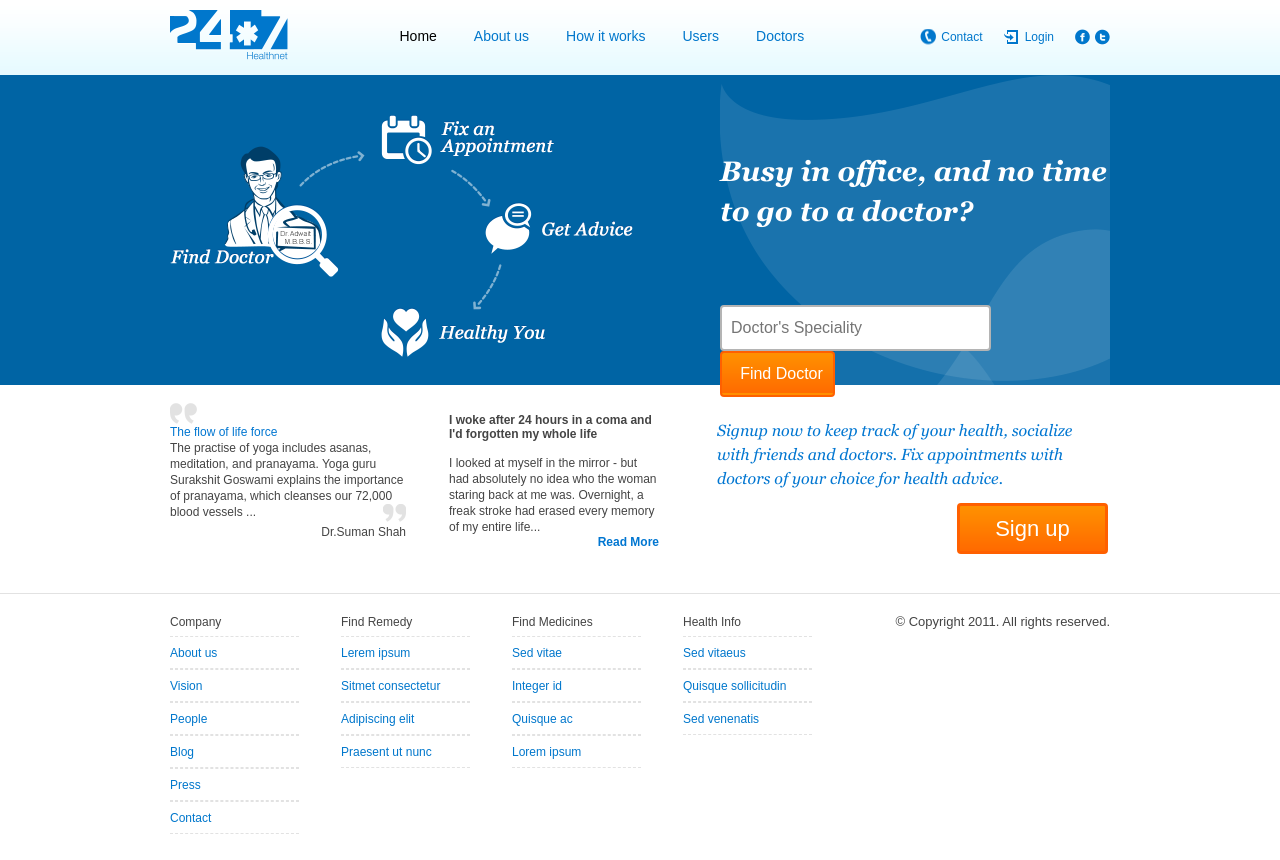
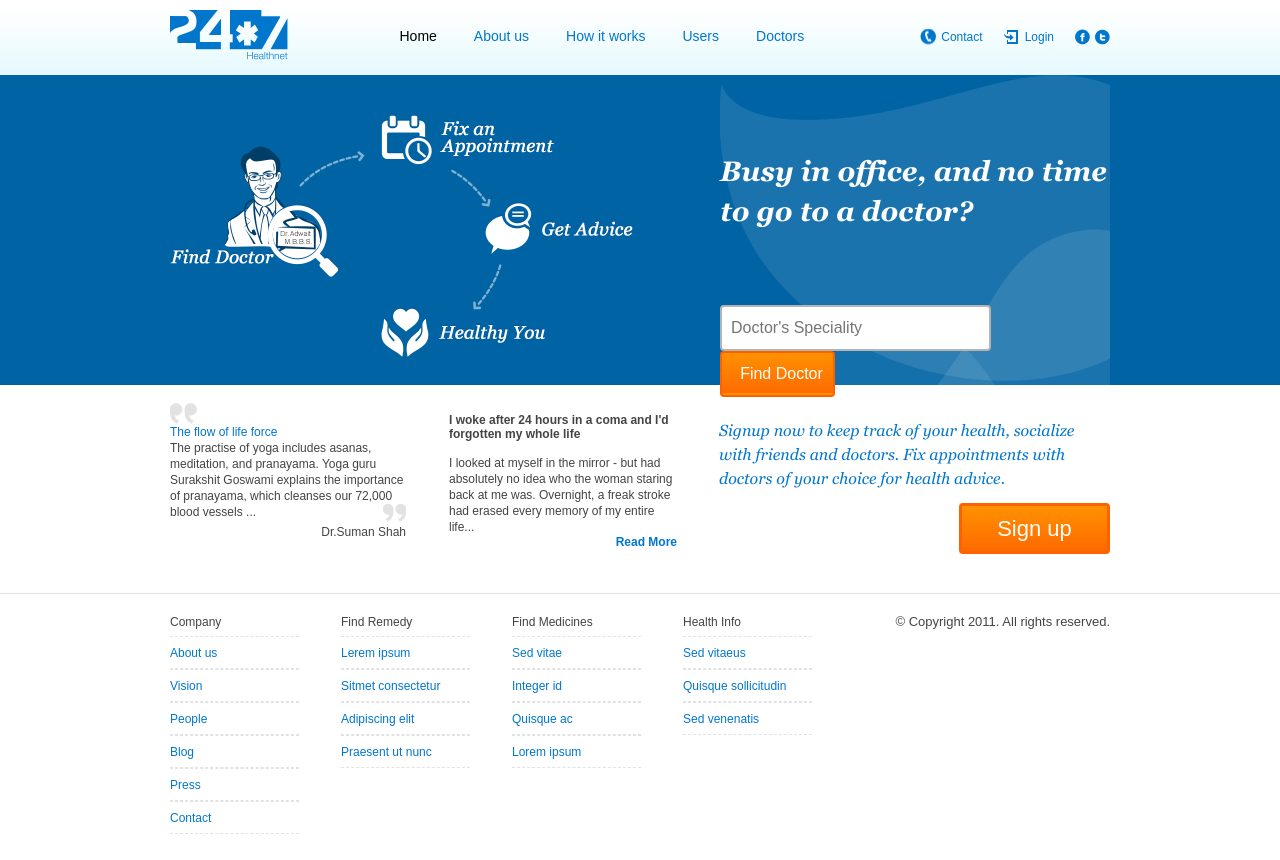
Before and after one commit to palash-kulkarni/Frontend-Assignment, a plain HTML site: page Assignment7/index.html in a window 1280 px wide. Drawn offline with Linux system fonts and the light colour scheme.

Commit message:
Update style.css

```diff
--- a/Assignment7/css/style.css
+++ b/Assignment7/css/style.css
@@ -261,11 +261,11 @@ ul .floatUlRight li a{
 }
 
 .midContent{
-	margin : 28px 58px 0px 0px;
+	margin : 28px 42px 0px 0px;
 	font-family : arial;
 	font-size : 12px;
 	line-height : 16x;
-	width : 210px;
+	width : 228px;
 	float : left;
 }
 
```
